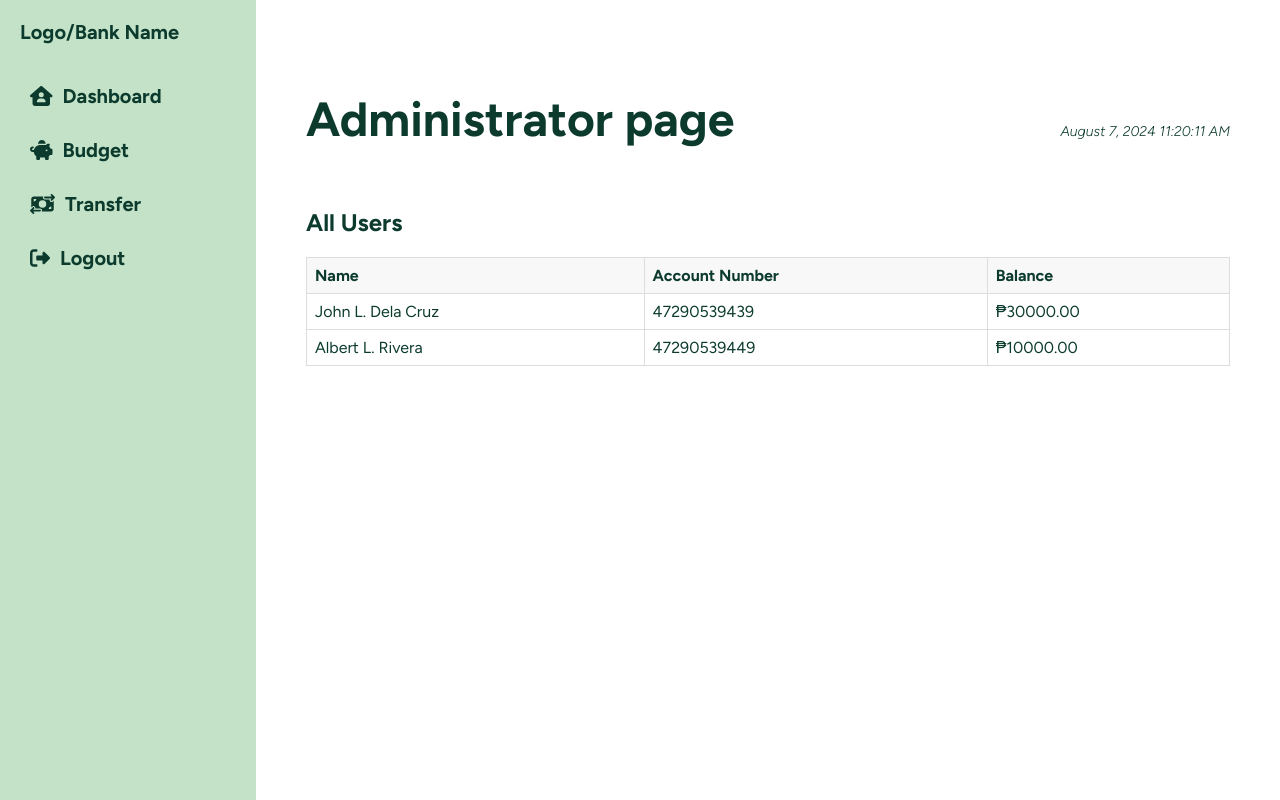
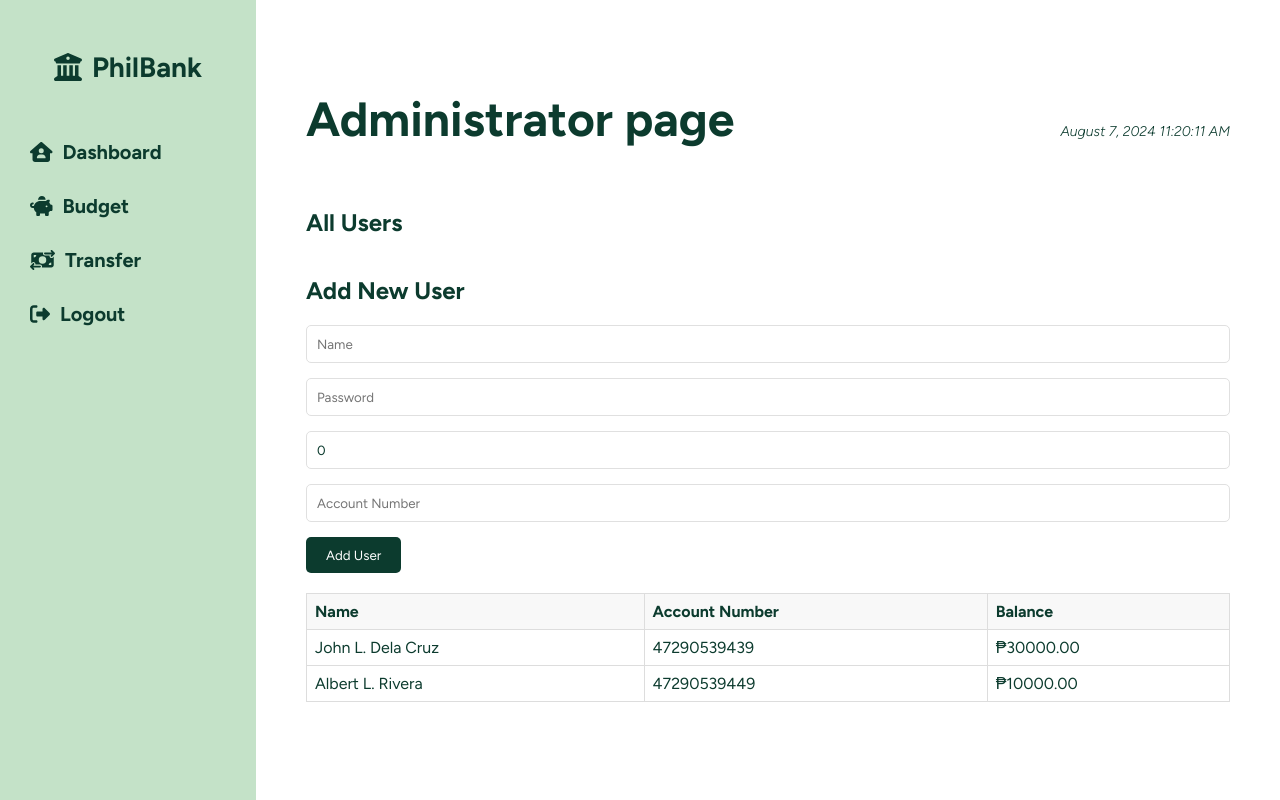
Before and after one commit to JuliusKDV/AvionGroup_4, a React (Create React App) app: page /admin in a window 1280 px wide. Built offline with nearby package versions, Linux system fonts and the light colour scheme.

Commit message:
Added administrator

```diff
--- a/src/App.css
+++ b/src/App.css
@@ -28,7 +28,7 @@
 
 .bank-name {
   background-color: var(--light-green);
-  margin-bottom: 290px;
+  margin-bottom: 300px;
   font-size: 35px;
 }
 
--- a/src/App.js
+++ b/src/App.js
@@ -1,4 +1,3 @@
-// src/App.js
 import React, { useState, useEffect } from 'react';
 import './App.css';
 import Login from './pages/Login';
@@ -9,7 +8,9 @@ import Administrator from './pages/Administrator';
 import Transfer from './pages/Transfer';
 import { BrowserRouter, Routes, Route, Navigate } from 'react-router-dom';
 
-const users = {
+function App() {
+  const [user, setUser] = useState(null);
+  const [users, setUsers] = useState({
     john: {
       role: 'admin',
       name: 'John L. Dela Cruz',
@@ -30,23 +31,29 @@ const users = {
         { date: '08/02/2024', name: 'Mark L. Ocampo', transaction: 'External Transfer', amount: 20000 },
       ],
     },
-};
-
-function App() {
-  const [user, setUser] = useState(null);
+  });
 
   useEffect(() => {
-    // Check if user data exists in local storage
     const storedUser = JSON.parse(localStorage.getItem('user'));
     if (storedUser) {
       setUser(storedUser);
-      console.log("User");
     }
   }, []);
 
   const handleLogin = (userData) => {
     setUser(userData);
     localStorage.setItem('user', JSON.stringify(userData));
+  };
+
+  const handleAddUser = (newUser) => {
+    const username = newUser.name.toLowerCase().split(' ')[0];
+    setUsers(prevUsers => ({
+      ...prevUsers,
+      [username]: {
+        ...newUser,
+        transactions: [],
+      }
+    }));
   };
 
   return (
@@ -57,7 +64,7 @@ function App() {
         <Route path="dashboard" element={<Dashboard user={user} />} />
         <Route path="budget" element={<Budget user={user}  />} />
         <Route path="transfer" element={<Transfer user={user} />} />
-        <Route path="admin" element={<Administrator user={user} users={users} />} />
+        <Route path="admin" element={<Administrator user={user} users={users} onAddUser={handleAddUser} />} />
       </Routes>
     </BrowserRouter>
   );
--- a/src/Components/Sidebar/Sidebar.css
+++ b/src/Components/Sidebar/Sidebar.css
@@ -11,10 +11,11 @@
 
   .sidebar .logo {
     color: var(--dark-green);
-    font-size: 20px;
+    font-size: 28px;
     font-weight: bold;
-    margin-bottom: 30px;
-    text-align: left;
+    padding-top: 30px;
+    padding-bottom: 30px;
+    text-align: center;
   }
 
   .sidebar nav ul {
--- a/src/Components/Sidebar/Sidebar.jsx
+++ b/src/Components/Sidebar/Sidebar.jsx
@@ -2,7 +2,7 @@ import React, { useEffect } from 'react';
 import './Sidebar.css';
 import { NavLink, useNavigate } from 'react-router-dom';
 import { FontAwesomeIcon } from '@fortawesome/react-fontawesome';
-import { faHouseUser, faPiggyBank, faMoneyBillTransfer, faUserTie, faRightFromBracket } from '@fortawesome/free-solid-svg-icons';
+import { faHouseUser, faPiggyBank, faMoneyBillTransfer, faUserTie, faRightFromBracket, faBuildingColumns } from '@fortawesome/free-solid-svg-icons';
 
 function Sidebar({ user }) {
   const navigate = useNavigate();
@@ -17,7 +17,7 @@ function Sidebar({ user }) {
 
   return (
     <div className="sidebar">
-      <div className="logo">Logo/Bank Name</div>
+      <div className="logo"><FontAwesomeIcon icon={faBuildingColumns} className='side-icon'/>PhilBank</div>
       <nav>
         <ul>
           <li>
--- a/src/pages/Administrator.jsx
+++ b/src/pages/Administrator.jsx
@@ -1,13 +1,79 @@
-import React from 'react';
+import React, { useState } from 'react';
 import Header from '../components/Header';
 import Layout from '../layouts/Layout';
 
-function Administrator({ user, users }) {
+function Administrator({ user, users, onAddUser }) {
+  const [newUser, setNewUser] = useState({
+    role: 'user',
+    name: '',
+    password: '',
+    balance: 0,
+    accountNumber: '',
+  });
+
+  const handleInputChange = (e) => {
+    const { name, value } = e.target;
+    setNewUser(prev => ({ ...prev, [name]: name === 'balance' ? parseFloat(value) : value }));
+  };
+
+  const handleSubmit = (e) => {
+    e.preventDefault();
+    onAddUser(newUser);
+    setNewUser({
+      role: 'user',
+      name: '',
+      password: '',
+      balance: 0,
+      accountNumber: '',
+    });
+  };
+
   return (
     <div>
       <Layout user={user}>
         <Header>Administrator page</Header>
         <h2>All Users</h2>
+        <table>
+          {/* ... existing table code ... */}
+        </table>
+
+        <h2>Add New User</h2>
+        <form onSubmit={handleSubmit}>
+          <input
+            type="text"
+            name="name"
+            value={newUser.name}
+            onChange={handleInputChange}
+            placeholder="Name"
+            required
+          />
+          <input
+            type="password"
+            name="password"
+            value={newUser.password}
+            onChange={handleInputChange}
+            placeholder="Password"
+            required
+          />
+          <input
+            type="number"
+            name="balance"
+            value={newUser.balance}
+            onChange={handleInputChange}
+            placeholder="Balance"
+            required
+          />
+          <input
+            type="text"
+            name="accountNumber"
+            value={newUser.accountNumber}
+            onChange={handleInputChange}
+            placeholder="Account Number"
+            required
+          />
+          <button type="submit">Add User</button>
+        </form>
+
         <table>
           <thead>
             <tr>
--- a/src/pages/Login.jsx
+++ b/src/pages/Login.jsx
@@ -1,5 +1,7 @@
 import React, { useState } from 'react';
 import { useNavigate } from "react-router-dom";
+import { FontAwesomeIcon } from '@fortawesome/react-fontawesome';
+import {faBuildingColumns } from '@fortawesome/free-solid-svg-icons';
 
 function Login({ onLogin, users }) {
   const [username, setUsername] = useState('');
@@ -20,7 +22,7 @@ function Login({ onLogin, users }) {
   return (
     <div className="App">
       <div className="login-container">
-        <h1 className="bank-name">XXXX BANK</h1>
+        <h1 className="bank-name"><FontAwesomeIcon icon={faBuildingColumns} />  PhilBank</h1>
         <div className="login-box">
           <div className="input-group">
             <label>USER NAME</label>
```
Lines whose indentation alone changed are shown as unchanged.
